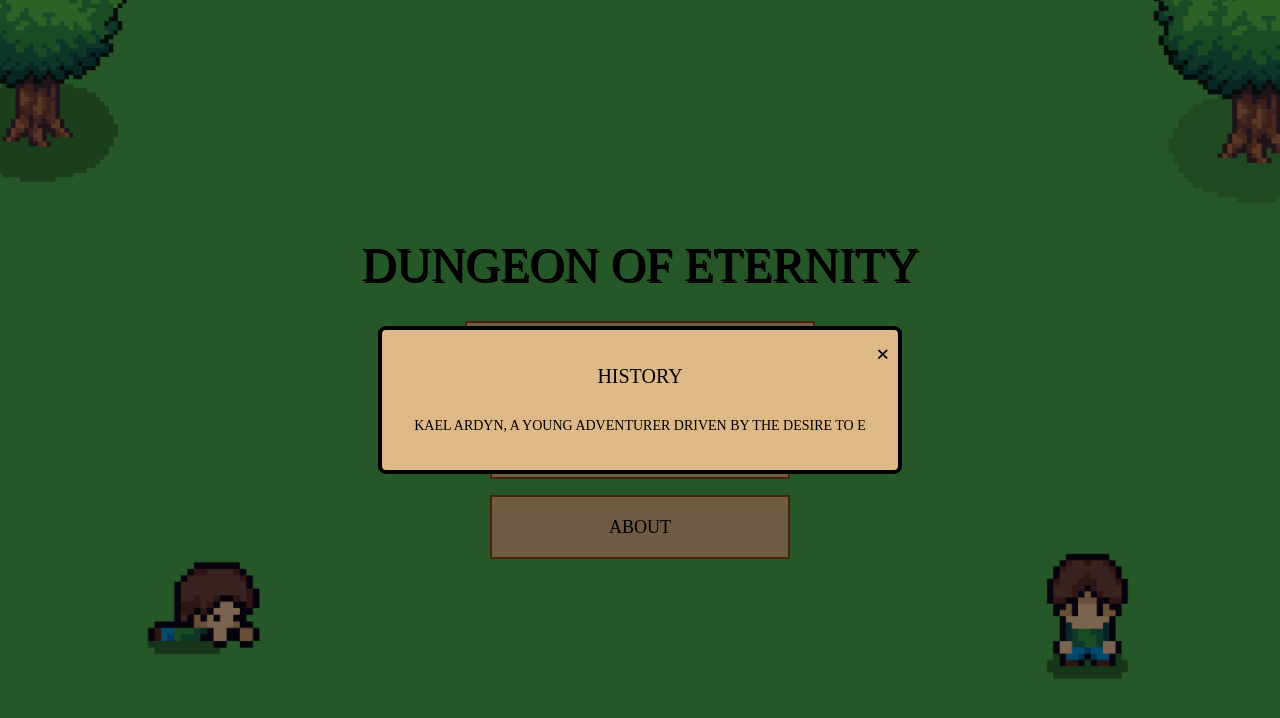
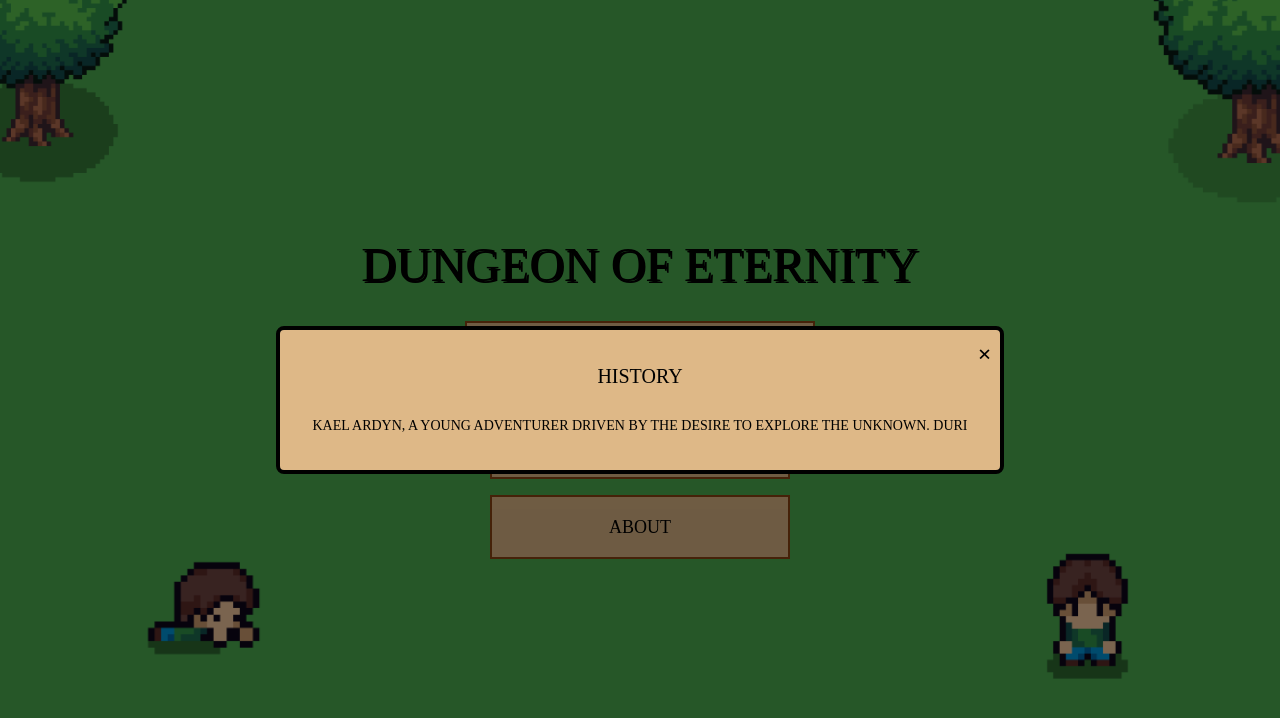
Before and after one commit to str4eis/Projeto-Logica, a SvelteKit app: page / in a window 1280 px wide. Both pictures are taken after a click on the button "HISTORY". Shown: the top 718 px of the page. Built offline with nearby package versions, Linux system fonts and the light colour scheme.

Commit message:
Tela de Historia

```diff
--- a/src/routes/historia/Storymodal.svelte
+++ b/src/routes/historia/Storymodal.svelte
@@ -24,14 +24,10 @@
 		let caracterAtual = 0;
 
 		const textoCompleto = [
-			`KAEL ARDYN, A YOUNG ADVENTURER DRIVEN BY THE DESIRE TO EXPLORE THE UNKNOWN. DURING ONE OF HIS EXPEDITIONS THROUGH A DENSE
-		FOREST, HE CROSSED PATHS WITH A HOODED STRANGER. BEFORE HE COULD REACT, A DARK ENERGY ENGULFED HIM, DRAGGING HIM INTO A DEEP
-		VOID. UPON AWAKENING, KAEL FOUND HIMSELF IMPRISONED IN A COLOSSAL DUNGEON, WHERE THE BITING COLD AND THE STENCH OF DEATH HUNG
-		HEAVY IN THE AIR. THE STONE WALLS WHISPERED FORGOTTEN SECRETS, AND IN THE SHADOWS, HUNGRY EYES WATCHED HIS EVERY MOVE. THIS
-		WAS NO ORDINARY DUNGEON—IT WAS A LABYRINTH OF ENDLESS HORRORS. NOW, TO SURVIVE, KAEL MUST FACE HORDES OF BLOODTHIRSTY UNDEAD,
-		WAR-HUNGRY ORCS, AND DEMONS THAT FEED ON DESPAIR. EACH BATTLE BRINGS HIM CLOSER TO THE TRUTH: WHO IS THE MYSTERIOUS MASKED
-		FIGURE THAT IMPRISONED HIM? WHAT IS THE PURPOSE OF THIS DUNGEON THAT SEEMS TO HAVE NO END? IN THE DARK CORRIDORS OF THIS
-		ETERNAL PRISON, KAEL FIGHTS NOT ONLY FOR HIS FREEDOM—BUT TO AVOID BECOMING ONE OF THE CONDEMNED.`
+			`KAEL ARDYN, A YOUNG ADVENTURER DRIVEN BY THE DESIRE TO EXPLORE THE UNKNOWN. DURING ONE OF HIS EXPEDITIONS THROUGH A DENSE FOREST, HE CROSSED PATHS WITH A HOODED STRANGER. BEFORE HE COULD REACT, A DARK ENERGY ENGULFED HIM, DRAGGING HIM INTO A DEEP VOID.`,
+			`UPON AWAKENING, KAEL FOUND HIMSELF IMPRISONED IN A COLOSSAL DUNGEON, WHERE THE BITING COLD AND THE STENCH OF DEATH HUNG HEAVY IN THE AIR. THE STONE WALLS WHISPERED FORGOTTEN SECRETS, AND IN THE SHADOWS, HUNGRY EYES WATCHED HIS EVERY MOVE. THIS WAS NO ORDINARY DUNGEON—IT WAS A LABYRINTH OF ENDLESS HORRORS.`,
+			`NOW, TO SURVIVE, KAEL MUST FACE HORDES OF BLOODTHIRSTY UNDEAD, WAR-HUNGRY ORCS, AND DEMONS THAT FEED ON DESPAIR. EACH BATTLE BRINGS HIM CLOSER TO THE TRUTH: WHO IS THE MYSTERIOUS MASKED FIGURE THAT IMPRISONED HIM? WHAT IS THE PURPOSE OF THIS DUNGEON THAT SEEMS TO HAVE NO END?`,
+			`IN THE DARK CORRIDORS OF THIS ETERNAL PRISON, KAEL FIGHTS NOT ONLY FOR HIS FREEDOM—BUT TO AVOID BECOMING ONE OF THE CONDEMNED.`
 		];
 
 		idIntervalo = setInterval(() => {
@@ -43,13 +39,14 @@
 
 			if (caracterAtual < textoCompleto[linhaAtual].length) {
 				textoAtual += textoCompleto[linhaAtual][caracterAtual];
-				conteudoExibido[0] = textoAtual;
+				conteudoExibido[linhaAtual] = textoAtual;
 				caracterAtual++;
 			} else {
 				linhaAtual++;
 				caracterAtual = 0;
+				textoAtual = '';
 			}
-		}, 50);
+		}, 35); // Tempo de digitação
 	};
 
 	const closeModal = () => {
@@ -104,13 +101,17 @@
 
 			<div class="font-['Press_Start_2P'] text-black">
 				<h2 id="modal-title" class="mb-6 text-center text-xl">HISTORY</h2>
-				<p class="text-justify text-sm leading-6">
-					{#if conteudoExibido[0]}
-						{conteudoExibido[0]}
+				<div class="text-justify text-sm leading-6">
+					{#each conteudoExibido as paragrafo, index}
+						<p>{paragrafo}</p>
+						{#if index < conteudoExibido.length - 1}
+							<br />
+						{/if}
 					{:else}
-						&nbsp; <!-- Espaço reservado para evitar colapso de layout -->
-					{/if}
-				</p>
+						<p>&nbsp;</p>
+						<!-- Espaço reservado para evitar colapso de layout -->
+					{/each}
+				</div>
 			</div>
 		</div>
 	</div>
```
